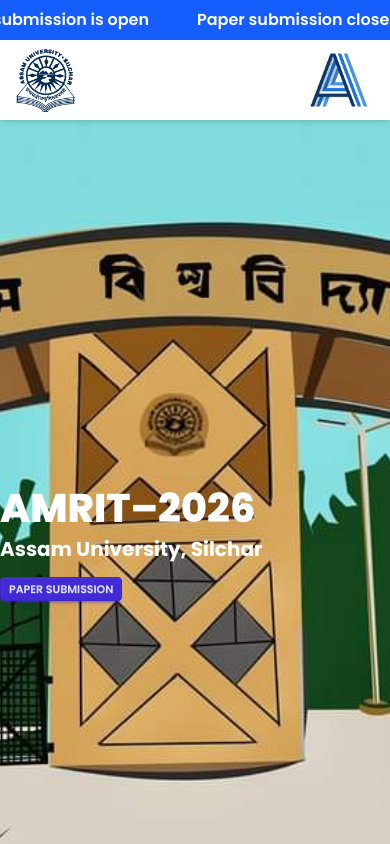
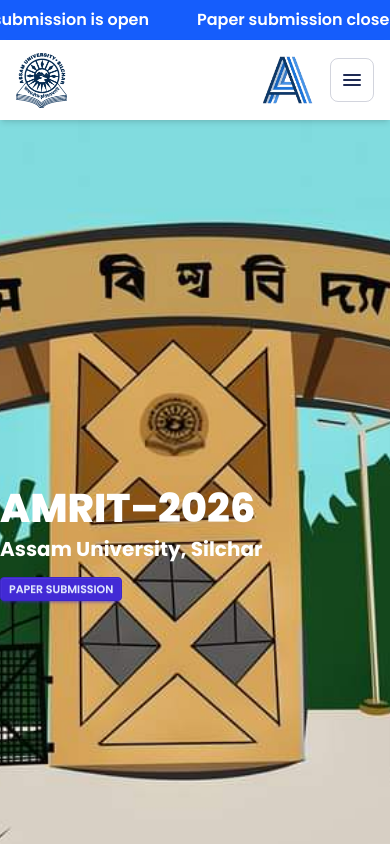
Before and after one commit to paulsaurav/amrit-2026, a React (Vite) app: page / in a window 390 px wide. Shown: the top 844 px of the page. Built offline with nearby package versions, Linux system fonts and the light colour scheme.

Commit message:
update: mobile menu

```diff
--- a/src/components/Header.jsx
+++ b/src/components/Header.jsx
@@ -1,6 +1,7 @@
+import { useEffect, useState } from "react";
 import logo from "/aus-logo.png";
 import amrit from "/amrits.png";
-import { Link, NavLink } from "react-router-dom";
+import { Link, NavLink, useLocation } from "react-router-dom";
 
 const nav = [
   { to: "/", label: "Home" },
@@ -14,6 +15,14 @@
 ];
 
 export default function Header() {
+  const [open, setOpen] = useState(false);
+  const { pathname } = useLocation();
+
+  // Close the mobile menu whenever the route changes
+  useEffect(() => {
+    setOpen(false);
+  }, [pathname]);
+
   return (
     <header className="sticky top-0 z-50 bg-white shadow-md">
       <nav className="mx-auto max-w-[1180px] w-full px-4">
@@ -25,7 +34,7 @@
               alt="Assam University"
               width={64}
               height={64}
-              className="h-16 w-auto"
+              className="h-14 md:h-16 w-auto"
             />
           </Link>
 
@@ -47,18 +56,72 @@
             ))}
           </ul>
 
-          {/* Right logo */}
-          <div className="shrink-0">
+          <div className="flex items-center gap-3 shrink-0">
+            {/* Right logo */}
             <img
               src={amrit}
               alt="AMRIT 2026"
               width={64}
               height={64}
-              className="h-16 w-auto"
+              className="h-14 md:h-16 w-auto"
             />
+
+            {/* Mobile menu toggle */}
+            <button
+              type="button"
+              className="md:hidden inline-flex items-center justify-center w-11 h-11 rounded-lg text-[#1E2A54] border border-[#1E2A54]/20 hover:bg-[#1E2A54]/5 active:bg-[#1E2A54]/10 transition"
+              aria-label={open ? "Close menu" : "Open menu"}
+              aria-expanded={open}
+              aria-controls="mobile-menu"
+              onClick={() => setOpen((v) => !v)}
+            >
+              <svg
+                xmlns="http://www.w3.org/2000/svg"
+                className="w-6 h-6"
+                viewBox="0 0 24 24"
+                fill="none"
+                stroke="currentColor"
+                strokeWidth="2"
+                strokeLinecap="round"
+              >
+                {open ? (
+                  <path d="M6 6l12 12M18 6L6 18" />
+                ) : (
+                  <path d="M4 7h16M4 12h16M4 17h16" />
+                )}
+              </svg>
+            </button>
           </div>
         </div>
       </nav>
+
+      {/* Mobile menu panel */}
+      <div
+        id="mobile-menu"
+        className={`md:hidden absolute inset-x-0 top-full bg-white border-t border-gray-100 shadow-lg overflow-hidden transition-[max-height] duration-300 ${
+          open ? "max-h-[80vh]" : "max-h-0 border-t-0"
+        }`}
+      >
+        <ul className="px-4 py-2 text-base font-medium text-[#1E2A54]">
+          {nav.map((item) => (
+            <li key={item.to}>
+              <NavLink
+                to={item.to}
+                end={item.to === "/"}
+                className={({ isActive }) =>
+                  `block px-3 py-3 rounded-lg transition ${
+                    isActive
+                      ? "bg-blue-600 text-white"
+                      : "hover:bg-[#1E2A54]/5"
+                  }`
+                }
+              >
+                {item.label}
+              </NavLink>
+            </li>
+          ))}
+        </ul>
+      </div>
     </header>
   );
 }
```
